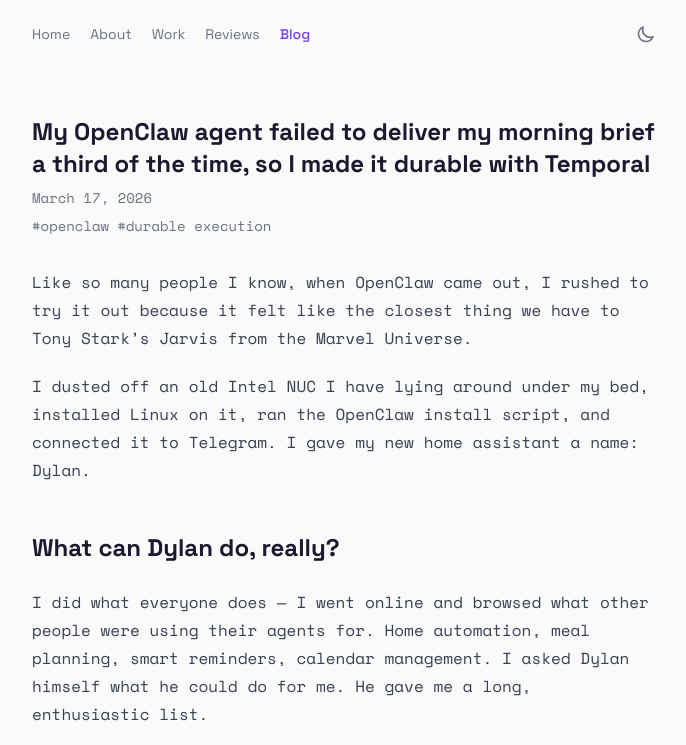
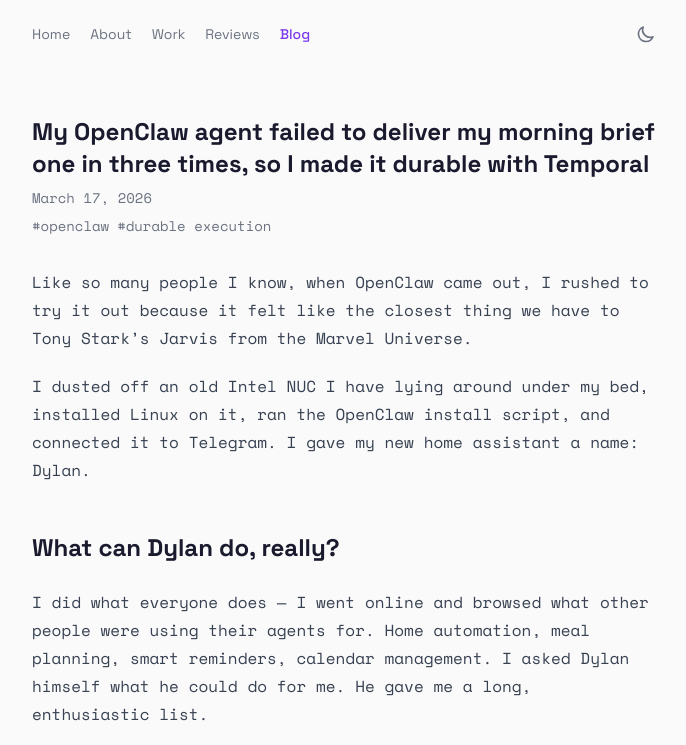
Before and after one commit to lennessyy/lennessyy.github.io, an Astro site: page /blog/durable-briefs in a window 1280 px wide. Shown: the top 745 px of the page, without its empty margins (296-982 px from the left). Built offline with nearby package versions, Linux system fonts and the light colour scheme; Astro itself is replaced by a stand-in of ours.

Commit message:
minor title copy edit

```diff
--- a/src/content/blog/durable-briefs.md
+++ b/src/content/blog/durable-briefs.md
@@ -1,5 +1,5 @@
 ---
-title: "My OpenClaw agent failed to deliver my morning brief a third of the time, so I made it durable with Temporal"
+title: "My OpenClaw agent failed to deliver my morning brief one in three times, so I made it durable with Temporal"
 description: "An AI agent that calls free APIs will fail constantly. Temporal makes it reliable without rewriting the agent itself."
 pubDate: 2026-03-17
 tags: ["openclaw", "durable execution"]
```
